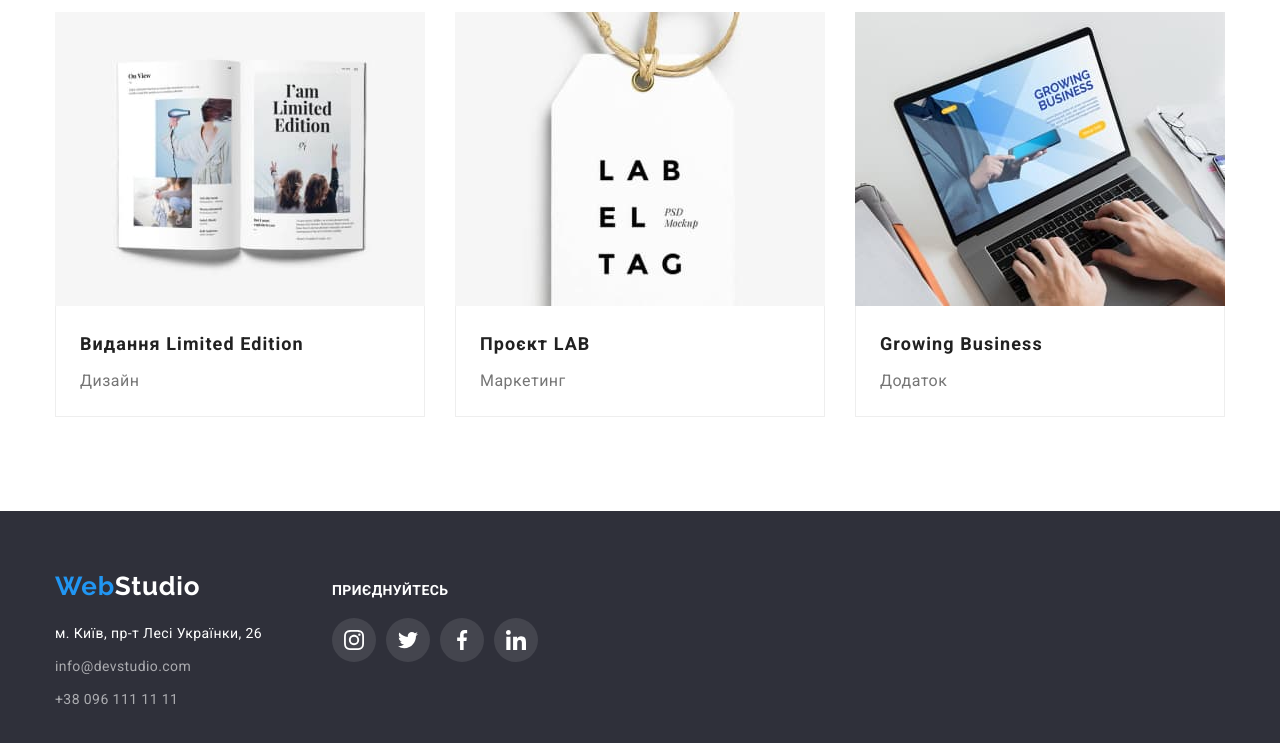
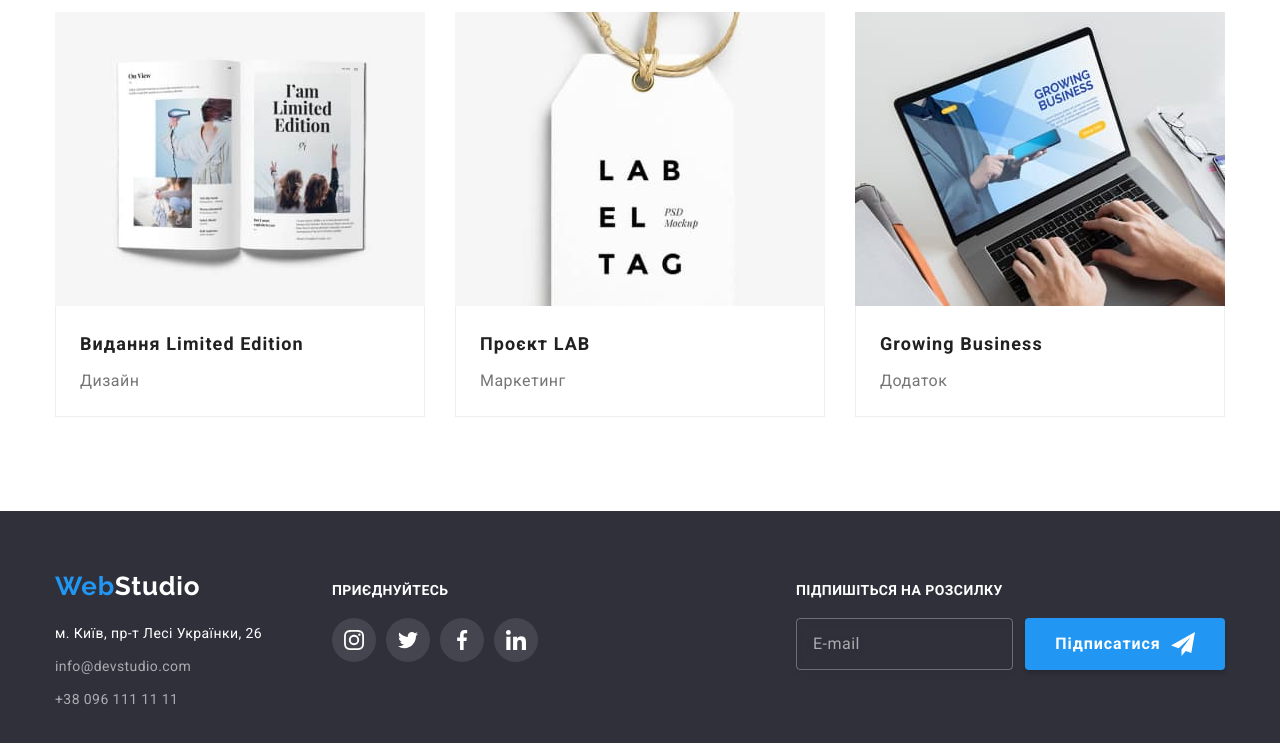
Before and after one commit to milacherkashyna/goit-markup-hw-06, a plain HTML site: page portfolio.html in a window 1280 px wide. Shown: the part 1121-1864 px from the top of the page. Drawn offline with Linux system fonts and the light colour scheme.

Commit message:
Homework06 finish

```diff
--- a/css/styles.css
+++ b/css/styles.css
@@ -124,7 +124,7 @@ img {
   color: var(--blue);
 }
 /*  Blue underline */
-.header-menu-link::after {
+.header-menu-link.active::after {
   position: absolute;
   left: 0;
   bottom: -1px;
@@ -134,11 +134,9 @@ img {
   height: 4px;
   background-color: var(--blue);
   border-radius: 2px;
-  transition: width 250ms var(--cubic-bezier);
+  transition: width var(--time-animation) var(--cubic-bezier);
 }
-.header-menu-link.active::after,
-.header-menu-link:hover::after,
-.header-menu-link:focus::after {
+.header-menu-link.active::after {
   width: 100%;
 }
 .header-contacts {
@@ -271,6 +269,8 @@ img {
   outline: none;
   border: 1px solid rgba(33, 33, 33, 0.2);
   border-radius: 4px;
+  transition: color var(--time-animation) var(--cubic-bezier);
+  transition: fill var(--time-animation) var(--cubic-bezier);
 }
 .form-item-area:focus,
 .form-item-comment:focus {
@@ -316,6 +316,7 @@ img {
 .form-check-item:checked + .castom-checkbox {
   background-color: var(--blue);
   background-image: url(../images/icon-vector.svg);
+  background-repeat: no-repeat;
   border: 2px solid var(--blue);
   }
 .form-checkbox-text {
@@ -327,28 +328,6 @@ img {
 .send-link {
   color: var(--blue);
 }
-
-/*
-.subscribe-btn {
-  display: flex;
-  align-items: center;
-  justify-content: center;
-  gap: 10px;
-  min-width: 200px;
-  padding: 10px 28px;
-  font-weight: 700;
-  font-size: 16px;
-  line-height: 1.88;
-  letter-spacing: 0.06em;
-  color: var(--white);
-  fill: var(--white);
-  border: none;
-  border-radius: 4px;
-  background-color: var(--blue);
-  box-shadow: 0px 4px 4px rgba(0, 0, 0, 0.15);
-  cursor: pointer;
-} */
-
 /* Hero end */
 
 .scr-reader {
--- a/portfolio.html
+++ b/portfolio.html
@@ -309,6 +309,24 @@
             </li>
           </ul>
         </div>
+        <div class="subscribe">
+          <h3 class="join-title">Підпишіться на розсилку</h3>
+          <form class="subscribe-form">
+            <input
+              class="subscribe-input"
+              type="email"
+              name="user-email"
+              id="user-email"
+              placeholder="E-mail"
+            />
+            <button class="subscribe-btn" type="submit">
+              Підписатися
+              <svg class="subscribe-icon" width="24" height="24">
+                <use href="./images/icons.svg#icon-iconsend"></use>
+              </svg>
+            </button>
+          </form>
+        </div>
       </div>
     </footer>
   </body>
```
Also changed, not shown: images/icon-vector02.svg (deleted).
